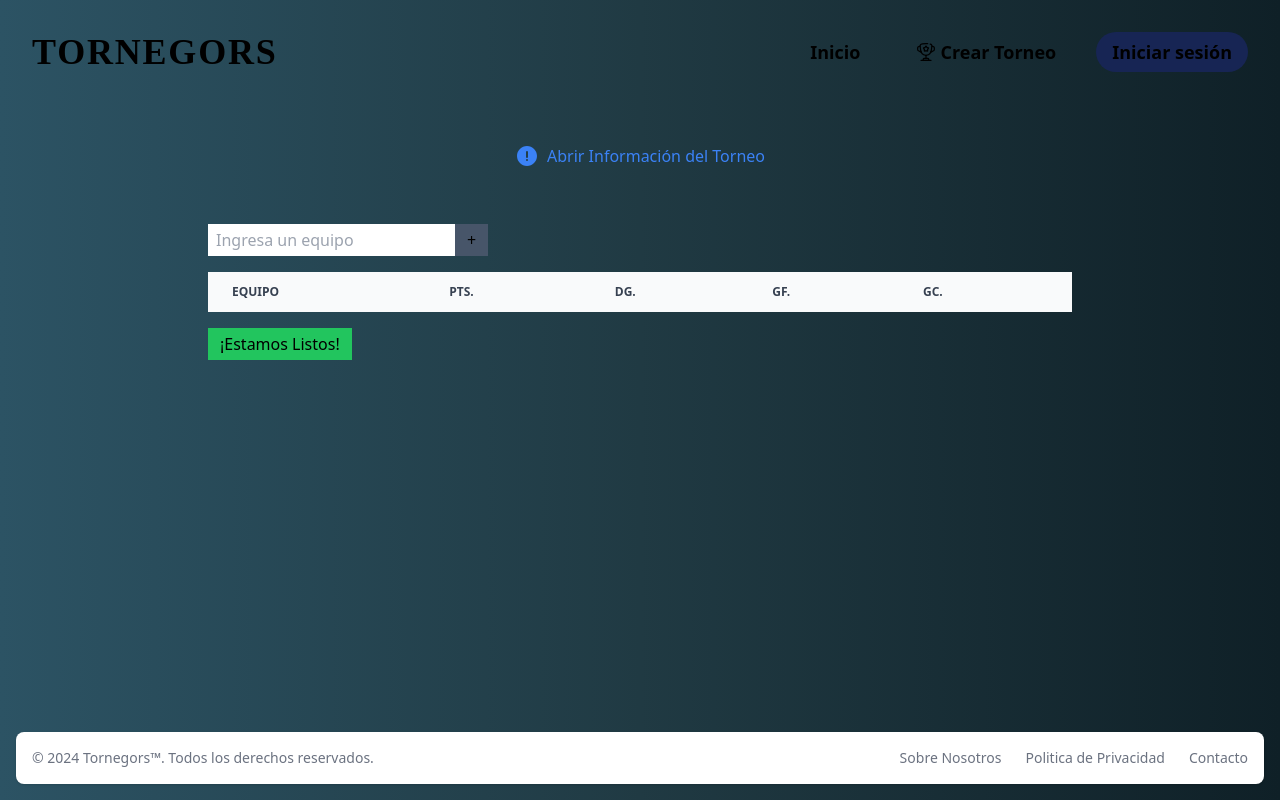
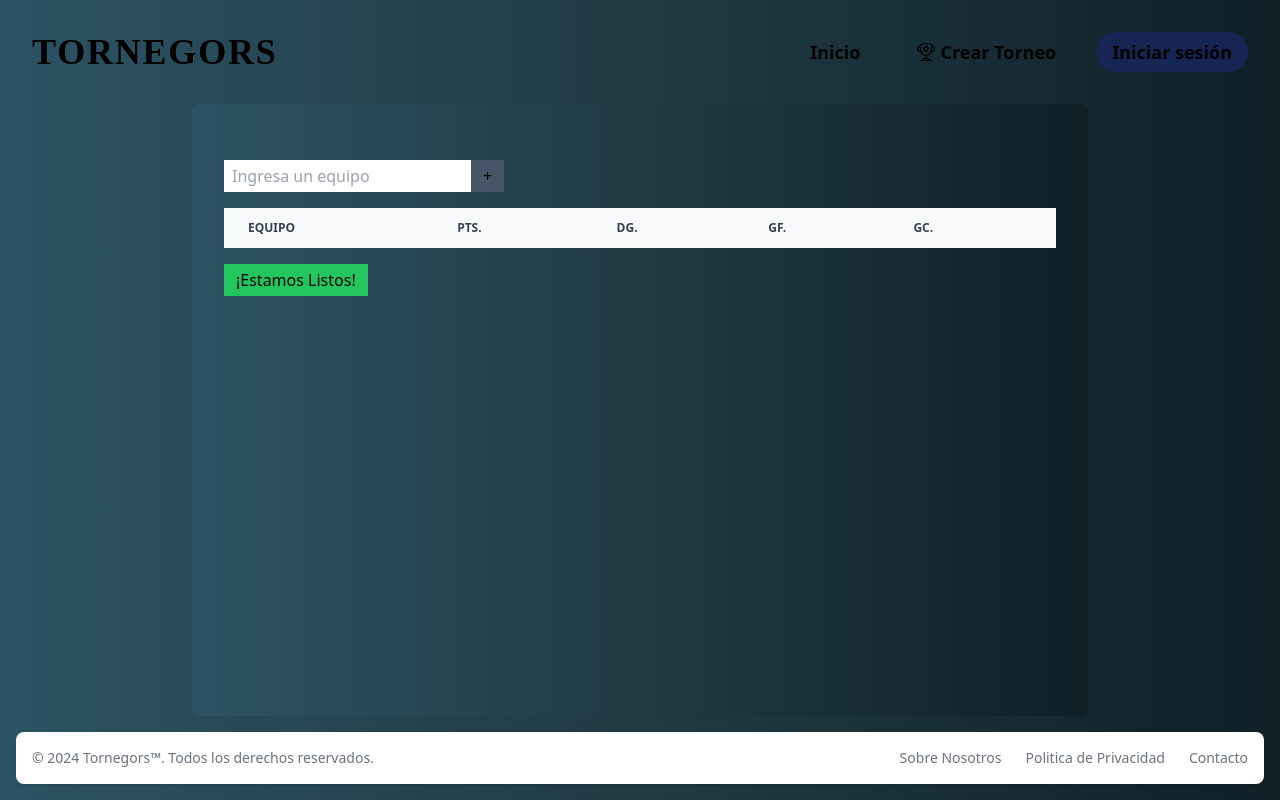
Before and after one commit to gersonch/tornegors-web, a React (Vite) app: page /liga in a window 1280 px wide. Built offline with nearby package versions, Linux system fonts and the light colour scheme; a web font is replaced by a local one.

Commit message:
modal profile

```diff
--- a/src/App.css
+++ b/src/App.css
@@ -1,4 +1,5 @@
-:root {
+:root,
+.modal {
   background: #0f2027; /* fallback for old browsers */
   background: -webkit-linear-gradient(
     to right,
--- a/src/views/Liga.jsx
+++ b/src/views/Liga.jsx
@@ -1,7 +1,6 @@
 import { useState } from 'react'
-import CardInfoTournament from '../components/CardInfoTournament'
+
 import TeamsTableBody from '../components/TeamsTableBody'
-import { torneoLiga } from '../components/info/TorneoLiga'
 
 export default function Liga() {
   const [inputValue, setInputValue] = useState('')
@@ -61,13 +60,13 @@ export default function Liga() {
   }
 
   return (
-    <main className="lg:max-w-4xl lg:w-full mx-auto px-4 flex flex-col gap-4">
-      <CardInfoTournament
+    <main className="lg:max-w-4xl lg:w-full mx-auto px-8 py-4 flex flex-col gap-4 rounded-md modal">
+      {/* <CardInfoTournament
         description={torneoLiga.descripcion}
         details={torneoLiga.formato.detalles}
         rules={torneoLiga.reglasDesempate.join(', ')}
-      />
-      <form className={`mt-10 ${isAddingTeamComplete ? 'hidden' : ''}`}>
+      /> */}
+      <form className={`mt-10`}>
         <input
           type="text"
           placeholder="Ingresa un equipo"
--- a/src/views/Profile.jsx
+++ b/src/views/Profile.jsx
@@ -1,6 +1,9 @@
 import { PlusIcon } from '../assets/icons/PlusIcon'
 import CardsProfile from '../components/CardsProfile'
 import tournaments from '../components/info/torneosProfile'
+import Liga from './Liga'
+import { useState } from 'react'
+import CloseIcon from '../assets/icons/CloseIcon'
 
 export default function Profile() {
   // Función para obtener la clase de badge según el estado
@@ -16,9 +19,15 @@ export default function Profile() {
         return 'bg-blue-200 text-blue-700'
     }
   }
+  const [isVisible, setIsVisible] = useState(false)
+
+  // Función para alternar la visibilidad
+  const handletoggle = () => {
+    setIsVisible((prev) => !prev)
+  }
 
   return (
-    <section className="px-4 py-8">
+    <section className="px-4 py-8 relative">
       <div>
         {tournaments.length === 0 ? (
           <p className="text-center text-xl text-white/85">
@@ -48,12 +57,34 @@ export default function Profile() {
         )}
       </div>
       <div className="flex justify-center mt-4">
+        <div>
           <button
             type="button"
             className="text-white bg-gray-800 hover:bg-gray-700 border border-gray-200 focus:ring-4 focus:outline-none focus:ring-gray-600 font-medium rounded-lg text-sm px-5 py-2.5 text-center inline-flex items-center me-2 mb-2 transition gap-2"
+            onClick={handletoggle}
           >
             <PlusIcon /> <span>Crear Torneo</span>
           </button>
+
+          {/* Mostrar el div que contiene el componente Liga si isVisible es true */}
+          {isVisible && (
+            <div className="fixed inset-0 flex items-center justify-center z-50">
+              {/* Fondo oscuro con opacidad */}
+              <div className="absolute inset-0 bg-black/50" />
+
+              {/* Contenedor con el componente Liga */}
+              <div className="relative p-6 rounded-lg shadow-lg max-w-5xl w-full max-h-5xl h-full z-10 my-10 ">
+                <button
+                  onClick={handletoggle}
+                  className="flex justify-end w-full cursor-pointer "
+                >
+                  <CloseIcon />
+                </button>
+                <Liga />
+              </div>
+            </div>
+          )}
+        </div>
       </div>
     </section>
   )
```
Lines whose indentation alone changed are shown as unchanged.
